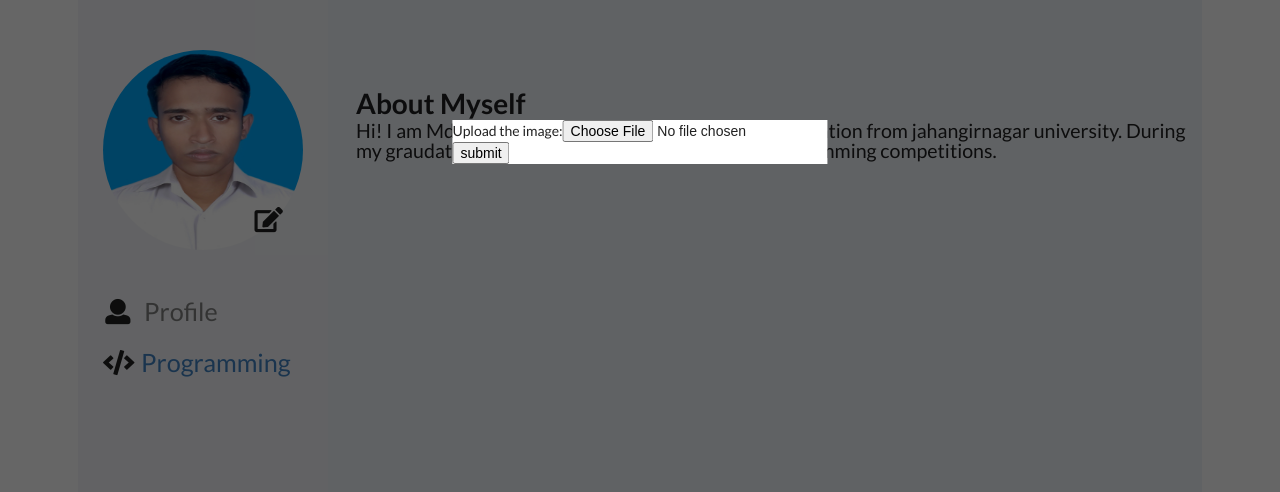
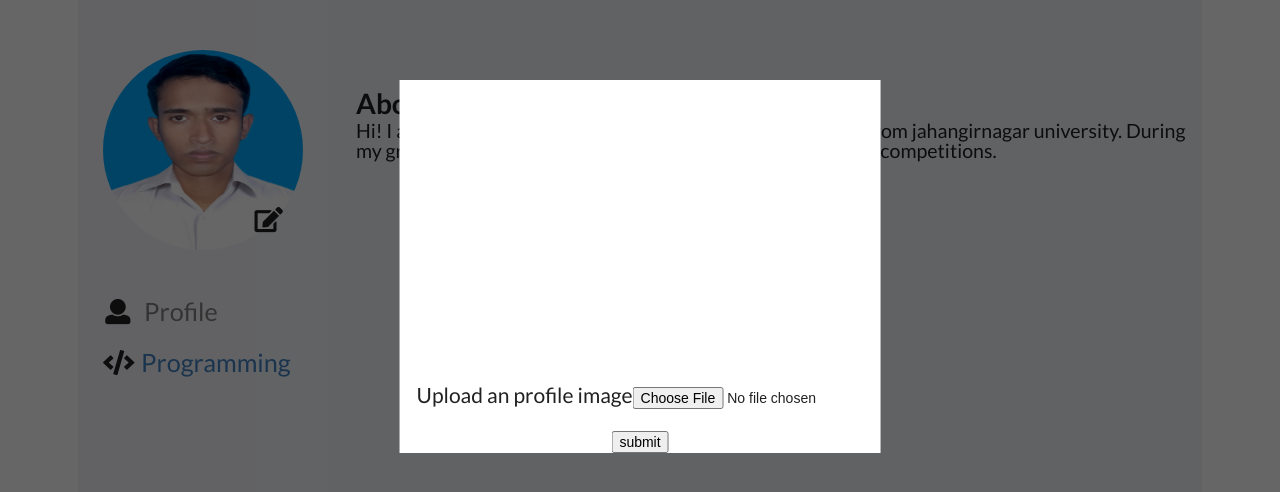
Before and after one commit to mahbubcseju/portfolio, a React (Create React App) app in the folder client/: page / in a window 1280 px wide. Both pictures are taken after a click on the icon 268 px from the left and 222 px from the top of the page. Shown: the top 492 px of the page. Built offline with nearby package versions, Linux system fonts and the light colour scheme.

Commit message:
Added image

```diff
--- a/client/package.json
+++ b/client/package.json
@@ -8,6 +8,7 @@
     "@testing-library/user-event": "^7.2.1",
     "react": "^16.13.1",
     "react-dom": "^16.13.1",
+    "react-image-crop": "^8.6.2",
     "react-redux": "^7.2.0",
     "react-router-dom": "^5.2.0",
     "react-scripts": "3.4.1",
--- a/client/src/components/ProfileImage.js
+++ b/client/src/components/ProfileImage.js
@@ -1,25 +1,126 @@
 import React from 'react';
 import { connect } from 'react-redux';
+import ReactCrop from 'react-image-crop';
 import { getProfileImage } from '../actions';
+
 import '../static/css/profileImage.css'
+import 'react-image-crop/dist/ReactCrop.css';
 
 class ProfileImage extends React.Component {
+
+  state = {
+    src: null,
+    crop: {
+      unit: '%',
+      width: 225,
+      height: 300,
+    },
+  };
+
   componentDidMount (){
     console.log(this.props);
   }
-  uploadImage = (event) => {
-    const img = event.target.files[0];
-    this.props.getProfileImage(URL.createObjectURL(img));
+
+  uploadImage = (e) => {
+    if (e.target.files && e.target.files.length > 0) {
+      const reader = new FileReader();
+      reader.addEventListener('load', () =>
+        this.setState({ src: reader.result })
+      );
+      reader.readAsDataURL(e.target.files[0]);
+    }
+  }
+
+  onImageLoaded = image => {
+    this.imageRef = image;
+  };
+
+  onCropComplete = crop => {
+    this.makeClientCrop(crop);
+  };
+
+  onCropChange = (crop, percentCrop) => {
+    this.setState({ crop });
+  };
+
+  async makeClientCrop(crop) {
+    if (this.imageRef && crop.width && crop.height) {
+      const croppedImageUrl = await this.getCroppedImg(
+        this.imageRef,
+        crop,
+        'newFile.jpeg'
+      );
+      this.setState({ croppedImageUrl });
+    }
+  }
+
+  getCroppedImg(image, crop, fileName) {
+    const canvas = document.createElement('canvas');
+    const scaleX = image.naturalWidth / image.width;
+    const scaleY = image.naturalHeight / image.height;
+    canvas.width = crop.width;
+    canvas.height = crop.height;
+    const ctx = canvas.getContext('2d');
+
+    ctx.drawImage(
+      image,
+      crop.x * scaleX,
+      crop.y * scaleY,
+      crop.width * scaleX,
+      crop.height * scaleY,
+      0,
+      0,
+      crop.width,
+      crop.height
+    );
+
+    return new Promise((resolve, reject) => {
+      canvas.toBlob(blob => {
+        if (!blob) {
+          console.error('Canvas is empty');
+          return;
+        }
+        blob.name = fileName;
+        window.URL.revokeObjectURL(this.fileUrl);
+        this.fileUrl = window.URL.createObjectURL(blob);
+        resolve(this.fileUrl);
+      }, 'image/jpeg');
+    });
+  }
+
+  saveImage = () => {
+    this.props.getProfileImage(this.state.croppedImageUrl);
+    this.props.toggleModal();
   }
 
   render() {
+    const { crop, croppedImageUrl, src } = this.state;
     return (
       <div className="card">
+        <div className="image-cropper">
+          {src && (
+            <ReactCrop
+              src={src}
+              crop={crop}
+              ruleOfThirds
+              onImageLoaded={this.onImageLoaded}
+              onComplete={this.onCropComplete}
+              onChange={this.onCropChange}
+            />
+          )}
+        </div>
+        <div className={"uploader"}>
+          <div>
+            <p>Upload an profile image</p>
+            <input type="file" onChange={this.uploadImage}/>
+          </div>
+        </div>
         <div>
-          Upload the image:
-          <input type="file" onChange={this.uploadImage}/>
+          {croppedImageUrl && (
+            <img alt="Crop" style={{ maxWidth: '100%' }} src={croppedImageUrl} />
+          )}
         </div>
-        <button onClick={() => this.props.toggleModal()}>submit</button>
+        <button onClick={this.saveImage}>submit</button>
       </div>
     );
   }
--- a/client/src/static/css/profileImage.css
+++ b/client/src/static/css/profileImage.css
@@ -1,7 +1,40 @@
 .card {
   position: fixed;
-  top: 15%;
+  top: 10%;
   left: 50%;
   transform: translate(-50%, 0);
   background-color: white;
+  text-align: center;
 }
+
+.image-cropper {
+  width: 225px;
+  height: 300px;
+  text-align: center;
+  margin: auto;
+}
+
+.ReactCrop__image {
+  max-width: 225px;
+  max-height: 300px;
+}
+
+.ReactCrop {
+  max-width: 225px;
+  max-height: 300px;
+}
+
+.uploader {
+  text-align: center;
+  width: 100%;
+}
+
+p {
+  display: inline-block;
+  font-size: 1.5em;
+}
+
+input[type=file] {
+  width: 48%;
+  margin: 0 auto;
+}
```
Also changed, not shown: 1 other file (tests, documents, lock files or other folders).
